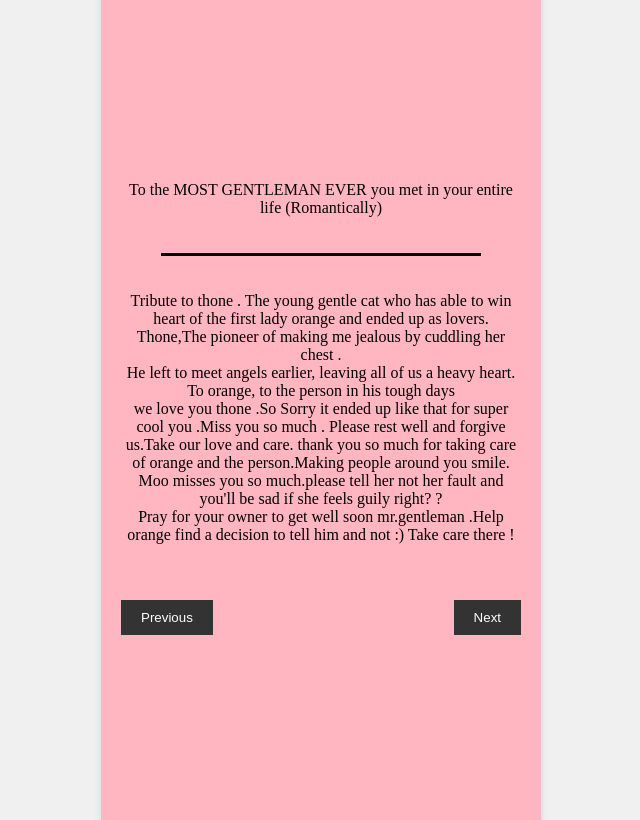
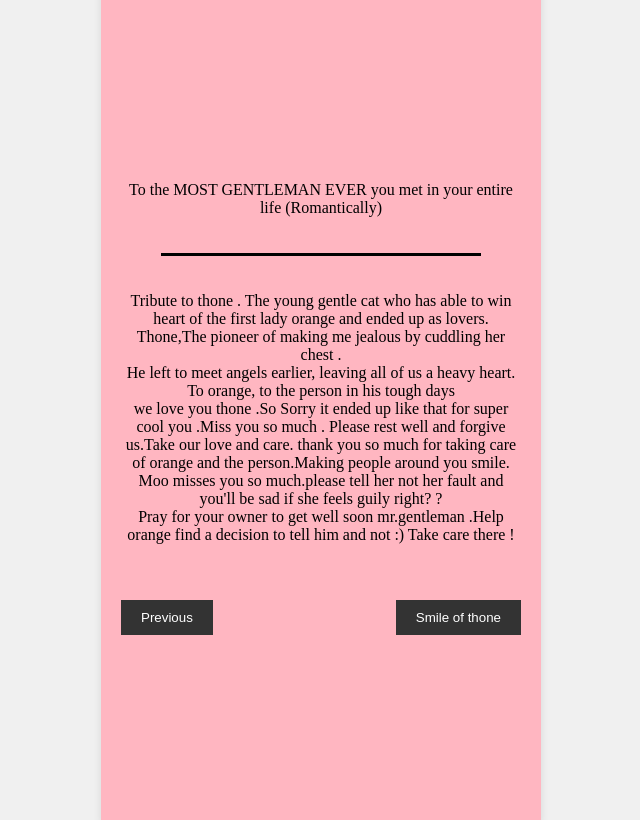
Before and after one commit to ismamsebab/Ismamsebab.github.io, a plain HTML site: page next7.html in a window 1280 px wide. Both pictures are taken after a click on the button "Reveal ?". Shown: the whole page, without its empty margins (319-959 px from the left). Drawn offline with Linux system fonts and the light colour scheme.

Commit message:
update next7.html

```diff
--- a/next7.html
+++ b/next7.html
@@ -92,7 +92,7 @@
 
         <div class="nav-buttons" id="navButtons">
             <button onclick="navigate('previous')">Previous</button>
-            <button onclick="navigate('next')">Next</button>
+            <button onclick="navigate('next')">Smile of thone</button>
         </div>
     </div>
 
```
